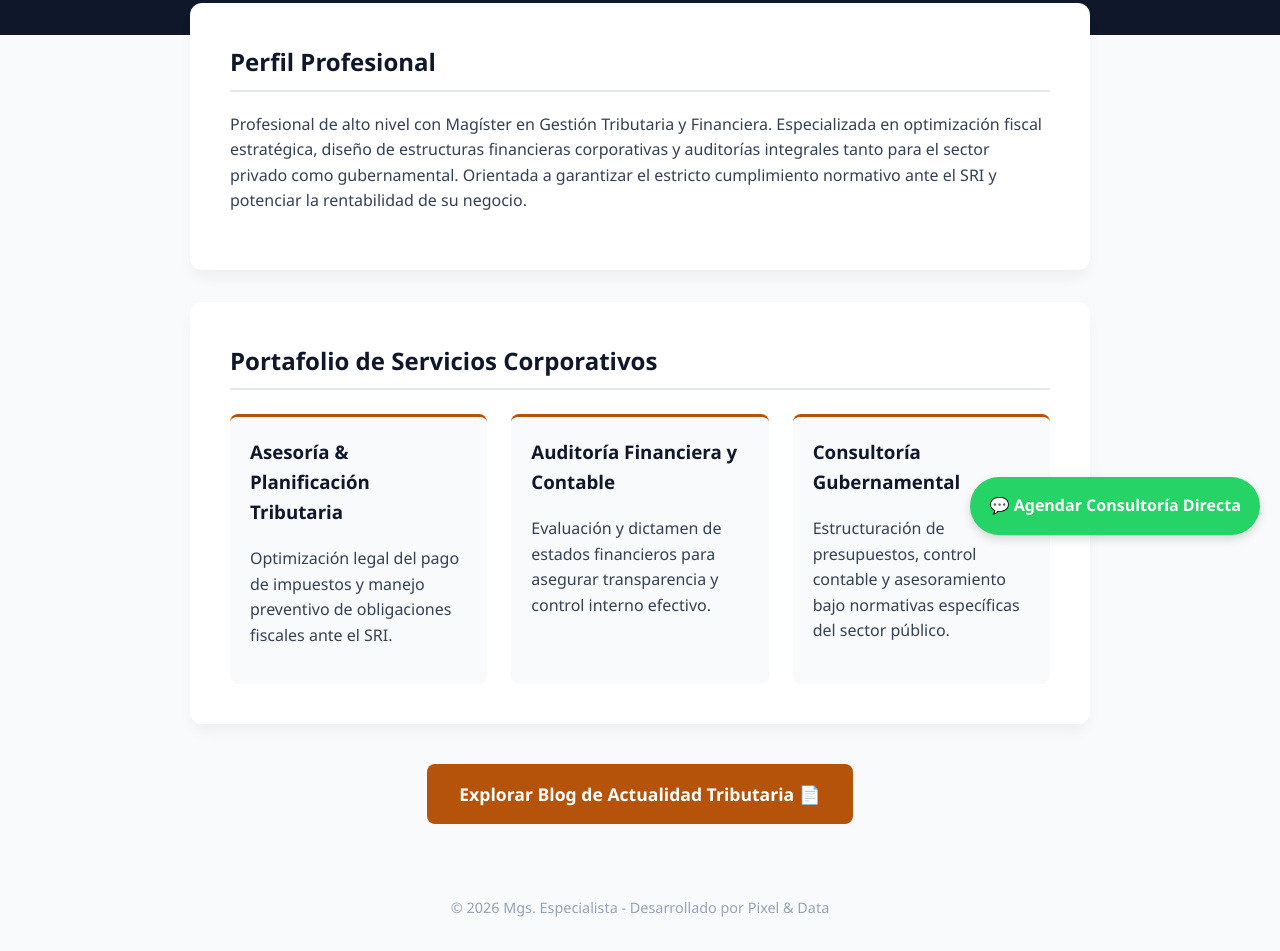
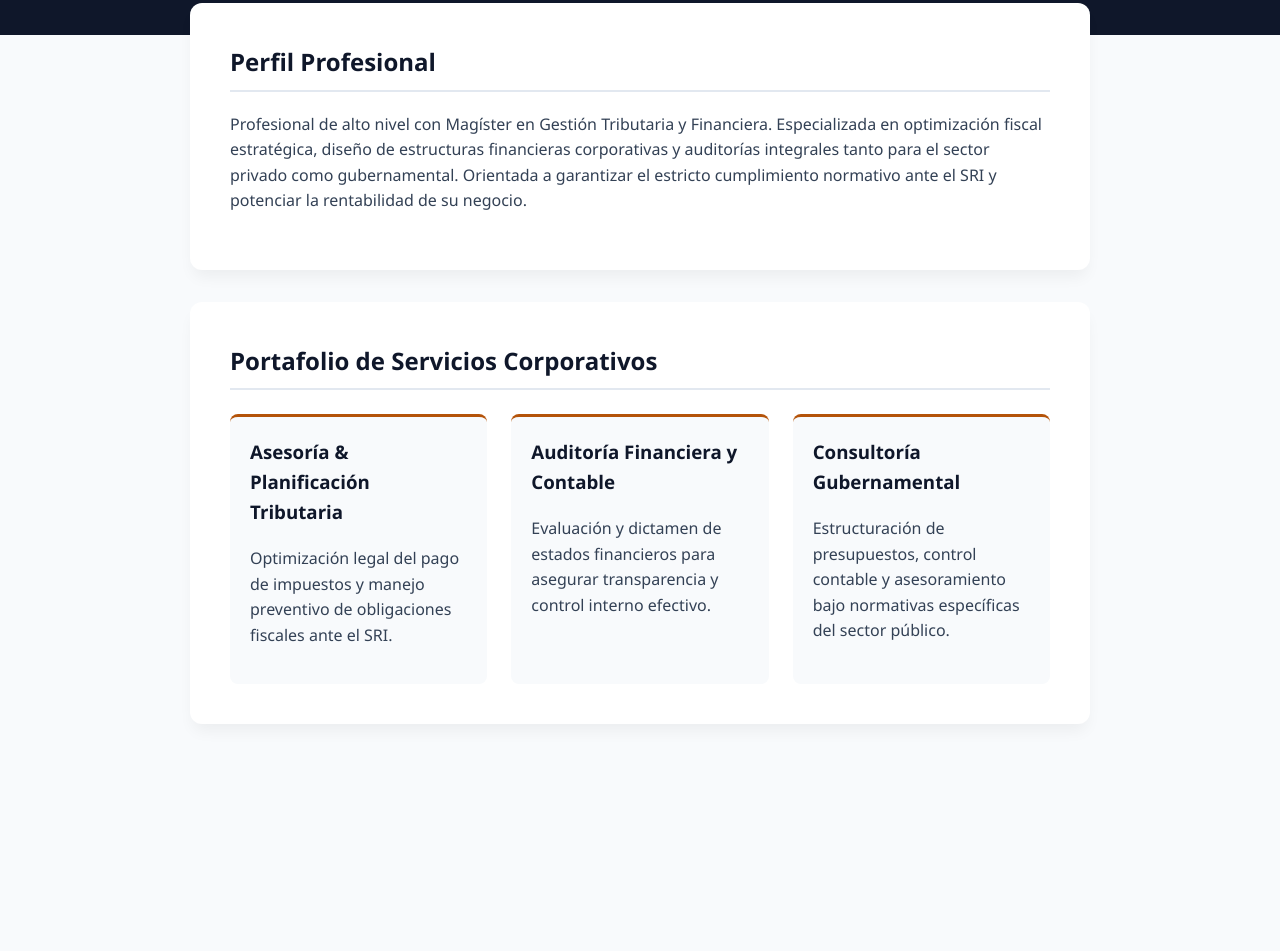
Before and after one commit to damiandiaz2000/democlienteHati, a plain HTML site: page index.html in a window 1280 px wide. Shown: the part 245-1196 px from the top of the page. After the commit the page ends 1009 px from the top, so only its background shows below. Drawn offline with Linux system fonts and the light colour scheme.

Commit message:
Remove blog link, consultation link, and footer
Removed blog link, WhatsApp consultation link, and footer.

```diff
--- a/index.html
+++ b/index.html
@@ -93,6 +93,7 @@
             font-size: 1.1rem;
             transition: background 0.3s;
             display: inline-block;
+            box-shadow: 0 4px 12px rgba(180, 83, 9, 0.2);
         }
         .btn-main:hover {
             background-color: #92400e;
@@ -154,17 +155,4 @@
         </div>
 
         <div class="btn-container">
-            <a href="blog.html" class="btn-main">Explorar Blog de Actualidad Tributaria 📄</a>
-        </div>
-    </div>
-
-    <a href="https://wa.me/593900000000?text=Hola,%20solicito%20una%20consultor%C3%ADa%20financiera/tributaria." class="whatsapp-float" target="_blank">
-        💬 Agendar Consultoría Directa
-    </a>
-
-    <footer>
-        &copy; 2026 Mgs. Especialista - Desarrollado por Pixel & Data
-    </footer>
-
-</body>
-</html>
+            <a href="
```
